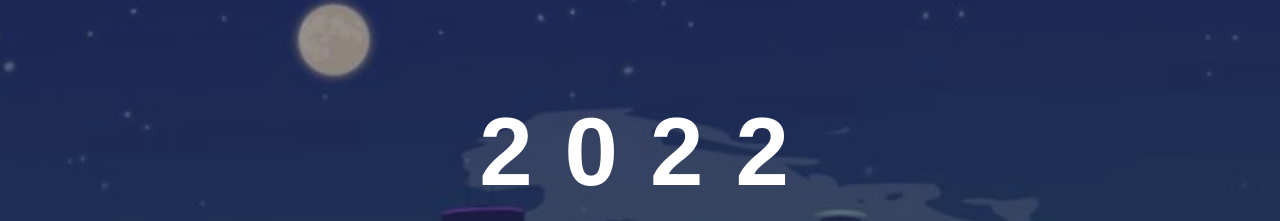
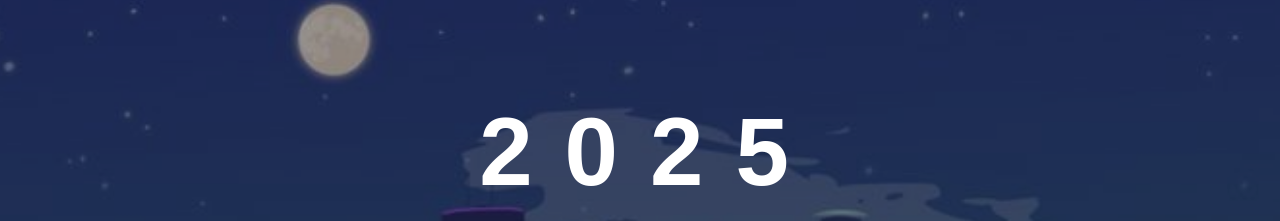
Before and after one commit to Surajmohite16/countdown, a plain HTML site: page index.html in a window 1280 px wide. Shown: the part 156-377 px from the top of the page. Drawn offline with Linux system fonts and the light colour scheme.

Commit message:
Update index.html

```diff
--- a/index.html
+++ b/index.html
@@ -13,7 +13,7 @@
 
     <div class="wrapper">
         <div class="">
-            <h1><span>2022</span>Happy New Year</h1>
+            <h1><span>2025</span>Happy New Year</h1>
                 <div class="container">
                     <div>
                         <p id="days" class="big-text">0</p>
@@ -60,4 +60,5 @@
 
     <script src="/js/script.js"></script>
 </body>
+
 </html>
```
